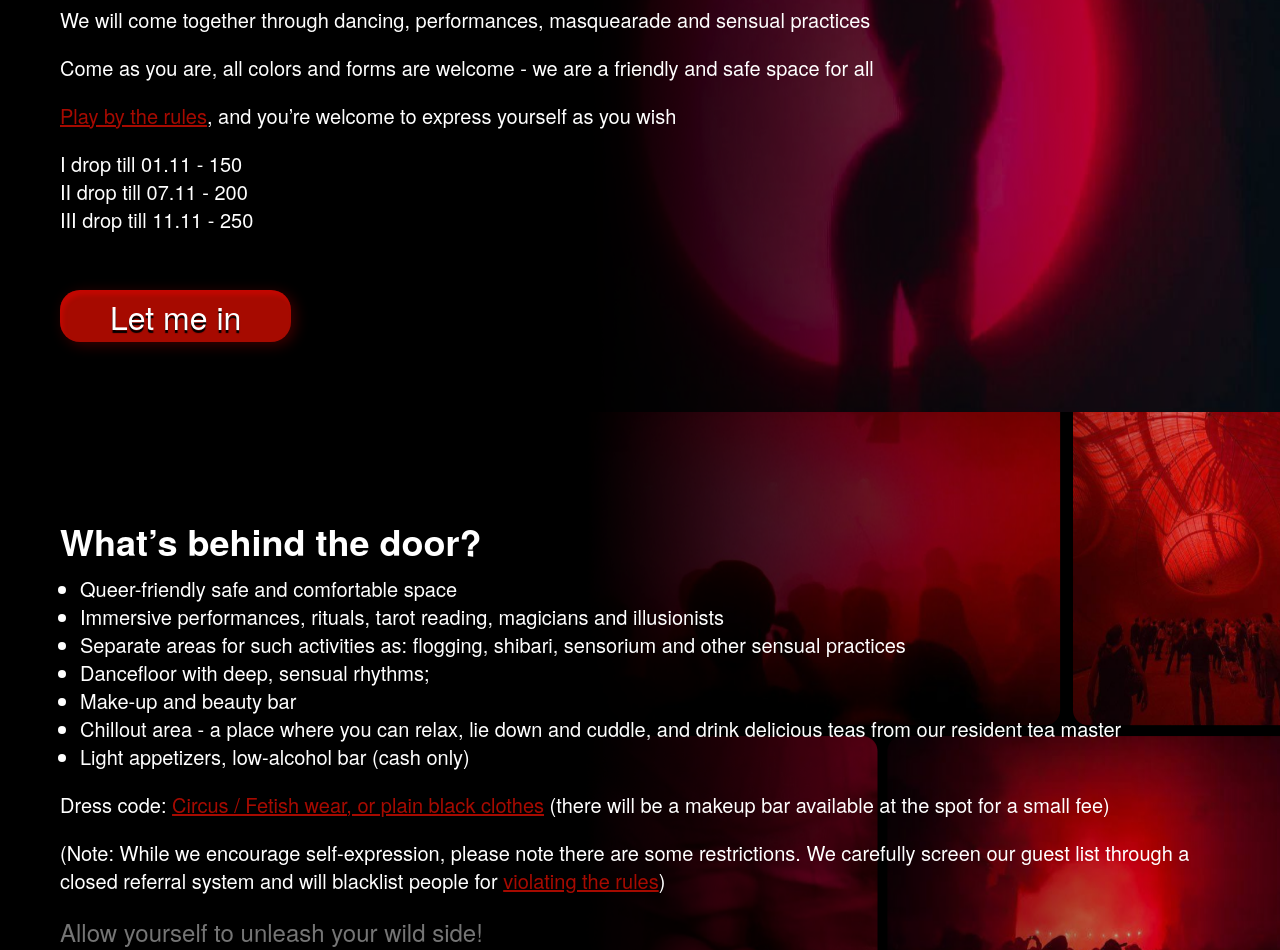
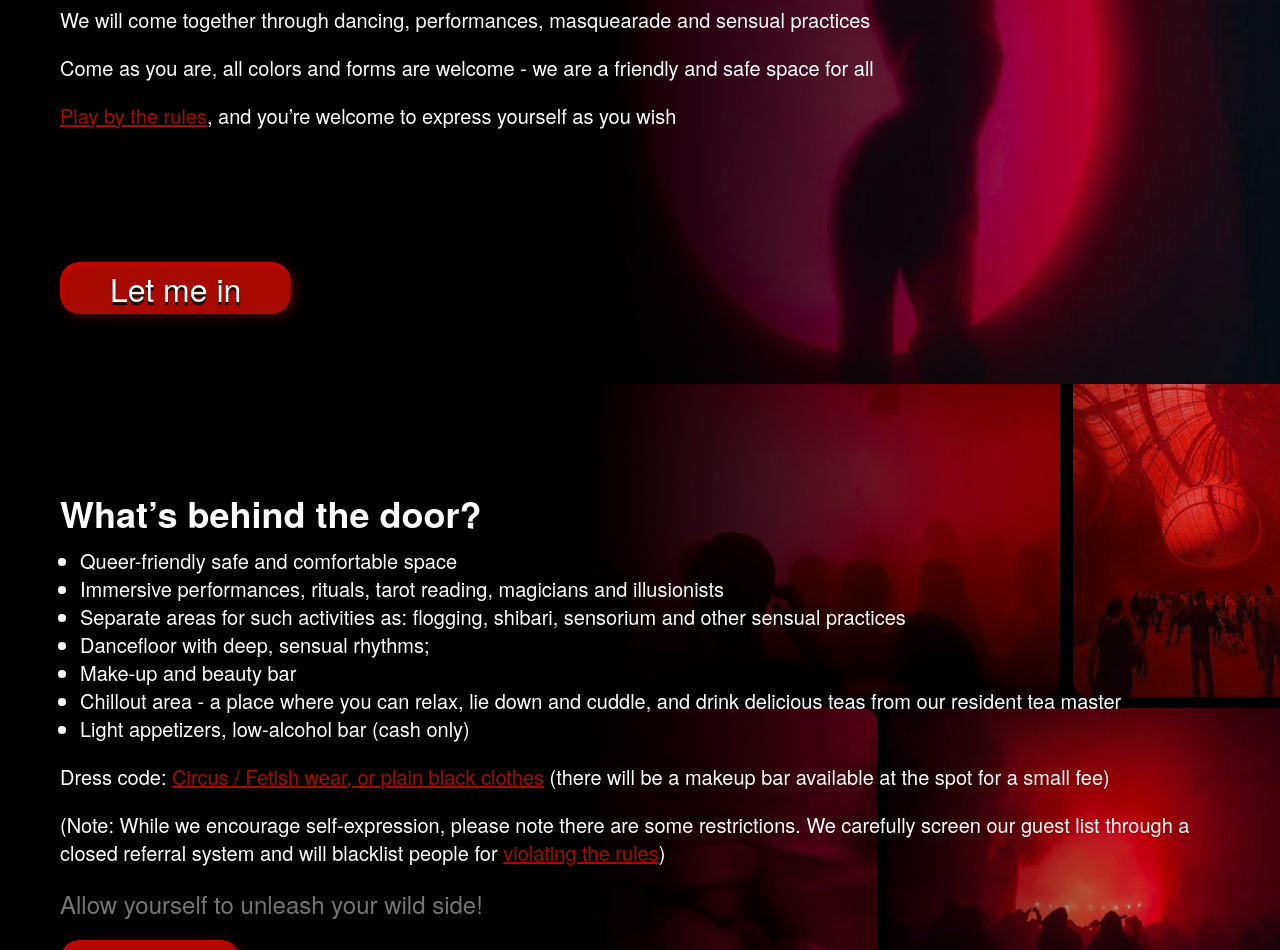
Before and after one commit to openminded-closed-club/tricksters-birthday, a plain HTML site: page index.html in a window 1280 px wide. Shown: the part 1107-2057 px from the top of the page. Drawn offline with Linux system fonts and the light colour scheme.

Commit message:
Update index.html

```diff
--- a/index.html
+++ b/index.html
@@ -55,10 +55,7 @@
       <p>We will come together through dancing, performances, masquearade and sensual practices</p>
       <p>Come as you are, all colors and forms are welcome - we are a friendly and safe space for all </p>
       <p><a href="">Play by the rules</a>, and you’re welcome to express yourself as you wish</p>
-      <div>I drop till  01.11 - 150</div>
-      <div>II drop till 07.11 - 200 </div>
-      <div>III drop till 11.11 - 250</div>
-      <br /><br />
+      <br /><br /><br /><br />
       <a href="#club" class="button">Let me in</a>
     </section>
 
```
